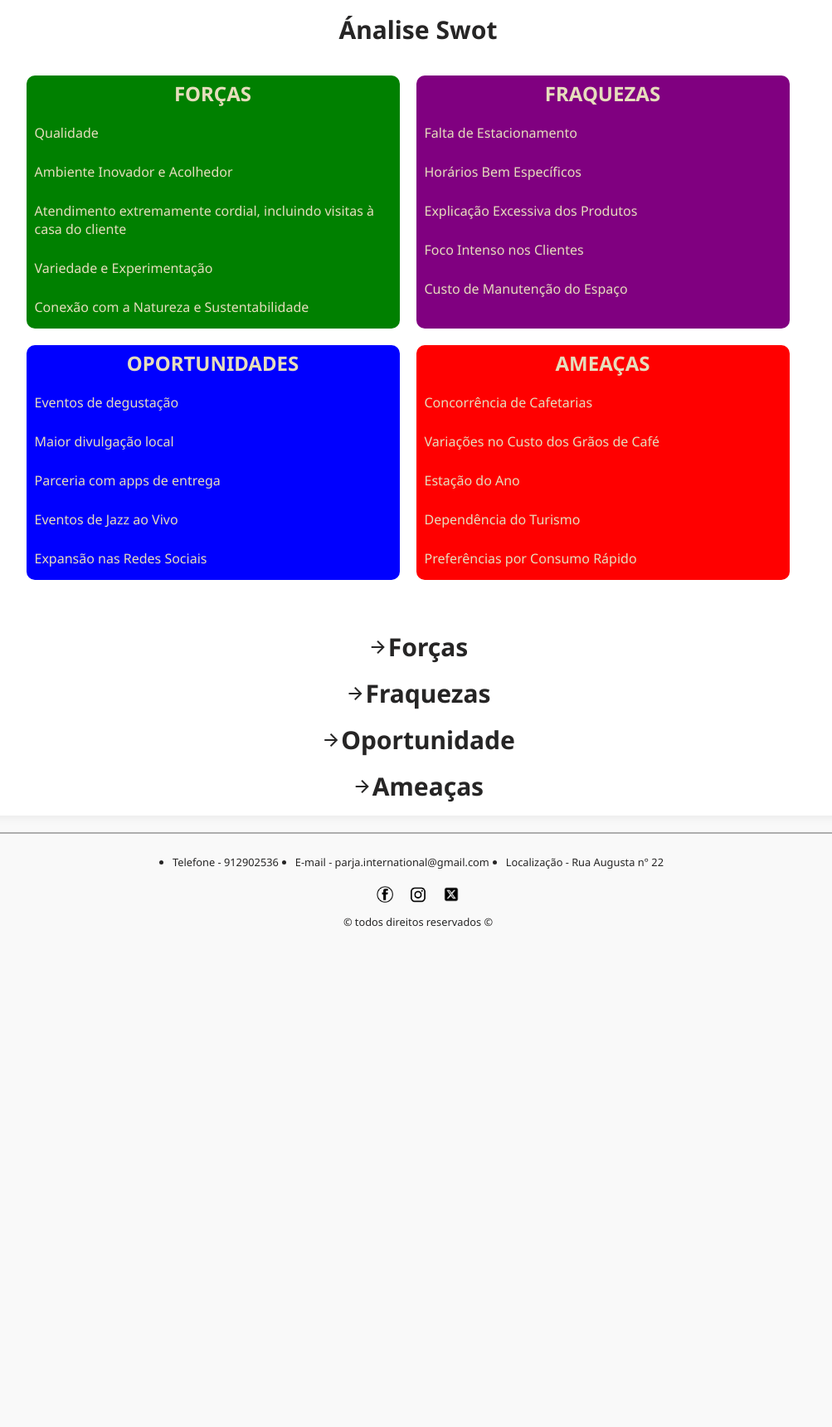
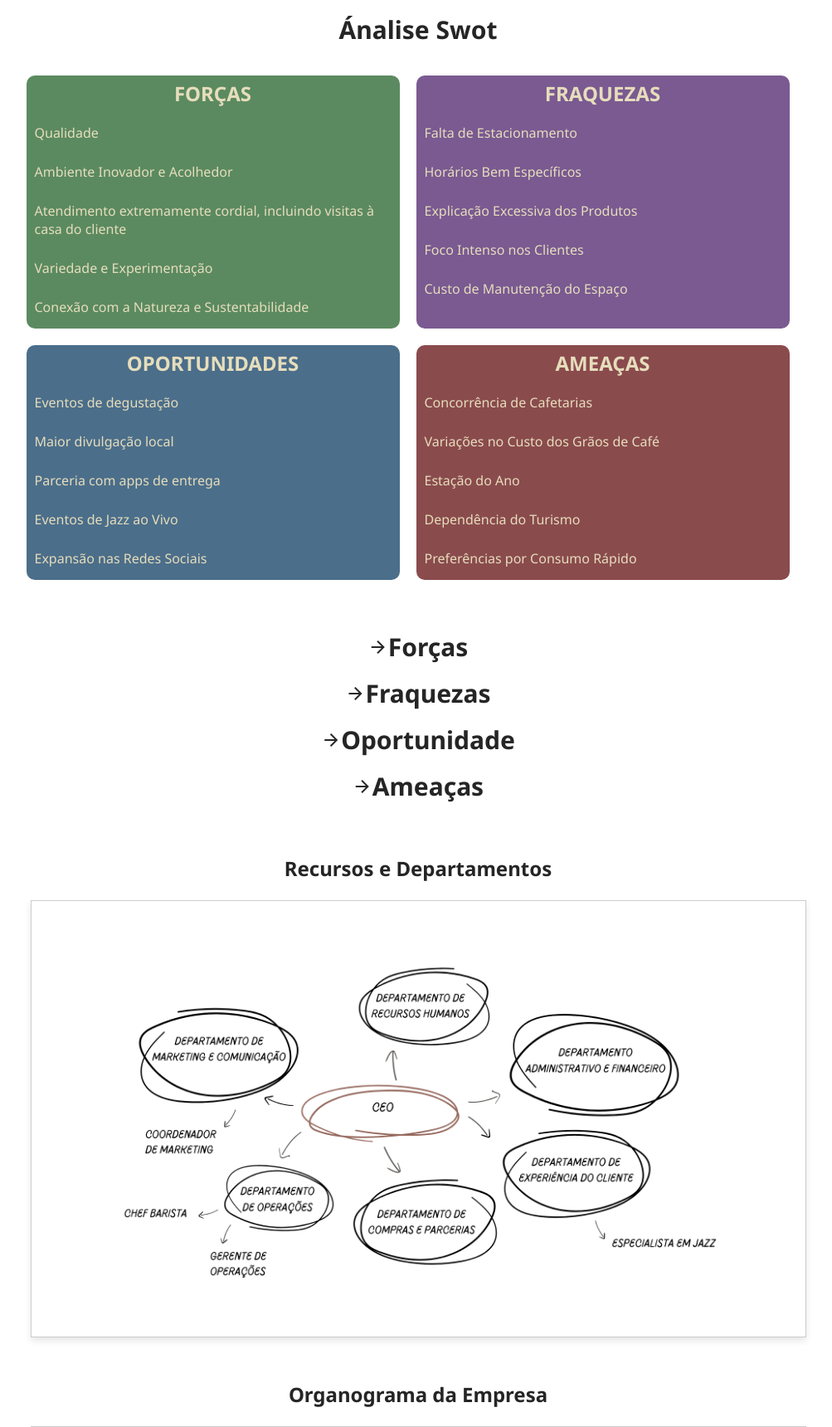
Before and after one commit to opaacheco/parja, a PHP site: page /pages/topicoDois.php in a window 1280 px wide. Shown: the part 190-1910 px from the top of the page at 83% size, without its empty margins (136-1139 px from the left). Before the commit the page ends 1307 px from the top, so only its background shows below. Run offline with PHP 8.4, Linux system fonts and the light colour scheme.

Commit message:
Implementação 'Organograma' e 'Recursos e Departamentos Humanos'

```diff
--- a/pages/topicoDois.php
+++ b/pages/topicoDois.php
@@ -246,6 +246,14 @@
           </ul>
         </div>
       </div>
+      <div class="esquemas">
+      <h2>Recursos e Departamentos</h2>
+      <img src="../images/recursos-departamentos.png" alt="Esquema de Recursos e Departamentos" class="esquema-imagem1" />
+
+      <h2>Organograma da Empresa</h2>
+      <img src="../images/organograma-empresa.jpg" alt="Esquema do Organograma da Empresa" class="esquema-imagem2" />
+      <h6>(ainda vamos melhorar a qualidade da imagem)</h6>
+    </div>
     </main>
     <footer>
       <div class="contatos">
--- a/styles/topicoDois.css
+++ b/styles/topicoDois.css
@@ -53,7 +53,6 @@ main h2 {
   text-align: center;
   align-items: center;
   font-size: 15px;
-  cursor: pointer;
 }
 
 .forca-explicacao,
@@ -85,23 +84,53 @@ main h2 {
 }
 
 #forcas {
-  background-color: green;
+  background-color: #5b8a60;
 }
 
 #fraquezas {
-  background-color: purple;
+  background-color: #7a5a91;
 }
 
 #oportunidades {
-  background-color: blue;
+  background-color: #4b6e8a;
 }
 
 #ameacas {
-  background-color: red;
+  background-color: #8a4b4d;
 }
 
 .ameacas-explicacao {
   display: none;
+}
+
+.esquemas {
+  text-align: center;
+  margin: 2em 0;
+}
+
+.esquemas h2 {
+  color: var(--cinzento-color);
+  font-family: var(--font-nono);
+  padding: 10px;
+  font-size: 1.5em;
+  margin-bottom: 0.5em;
+}
+
+.esquema-imagem1 {
+  max-width: 85%;
+  height: auto;
+  border: 1px solid #ccc;
+  box-shadow: 0 4px 8px rgba(0, 0, 0, 0.1);
+  margin-bottom: 2em;
+}
+
+.esquema-imagem2 {
+  width: 85%;
+  height: auto;
+  padding: 30px;
+  border: 1px solid #ccc;
+  box-shadow: 0 4px 8px rgba(0, 0, 0, 0.1);
+  margin-bottom: 2em;
 }
 
 @media (max-width: 915px) {
--- a/styles/topicoQuatro.css
+++ b/styles/topicoQuatro.css
@@ -16,9 +16,9 @@ main {
     height: 300px;
     border-radius: 50%;
     background: conic-gradient(
-        #6fb1ff 0% 33%,
-        #61ff87 33% 66%,
-        #ff6f61 66% 100%
+        #4b6e8a 0% 33%,
+        #5b8a60 33% 66%,
+        #8a4b4d 66% 100%
     );
     overflow: hidden;
     box-shadow: 0 4px 10px rgba(0, 0, 0, 0.2);
```
Also changed, not shown: images/organograma-empresa.jpg (added), images/recursos-departamentos.png (added).
